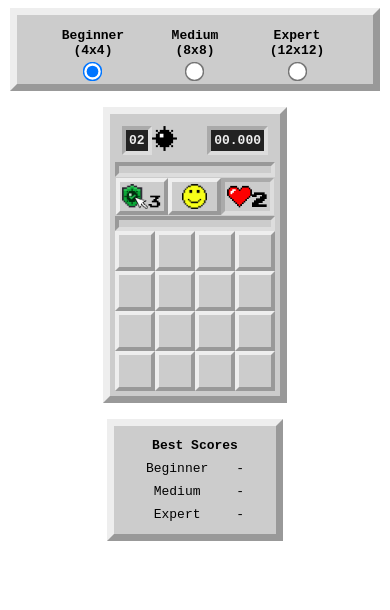
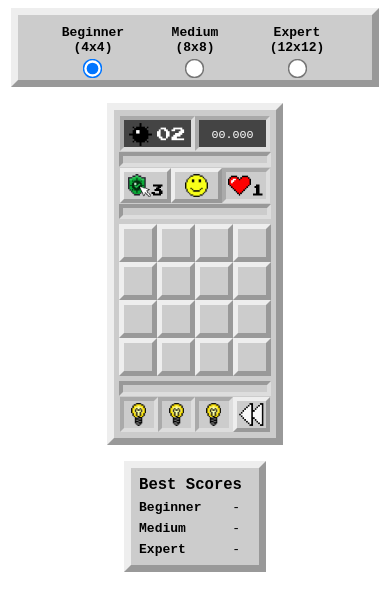
Before and after one commit to talshachar/minesweeper, a plain HTML site: page index.html in a window 390 px wide. Drawn offline with Linux system fonts and the light colour scheme.

Commit message:
Add files via upload

```diff
--- a/css/main.css
+++ b/css/main.css
@@ -1,23 +1,27 @@
 .game-table, .difficulties, .game-scores {
-    margin: 0 auto 1em;
-    border-spacing: 0px;
-    user-select: none;
-    text-align: center;
     background-color: #ccc;
     border: 7px solid;
     border-color: #eee#999 #999 #eee;
     font-family: 'Press Start 2P';
+    text-align: center;
+    margin: 0 auto 1em;
     padding: 5px;
+    user-select: none;
+    border-spacing: initial;
+    /* table-layout:fixed; */
+    width: max-content;
+    box-sizing: border-box;
 }
 
 .cell {
     font-size: 20px;
     font-weight: bold;
     background-color: #ccc;
-    border: 4px solid;
+    border: 5px solid;
     border-color: #eee #999 #999 #eee;
-    height: 40px;
-    width: 40px;
+    height: 38px;
+    width: 38px;
+    border-spacing: 0px;
     box-sizing: border-box;
 }
 
@@ -30,7 +34,63 @@
     border-color: #777 #eee #eee #777;
 }
 
-/* Seperator in game-table */
+/* Game functions */
+
+.game-table div {
+    background-color: inherit;
+    width: 32%;
+    height: 35px;
+    padding: 2px;
+    border: 4px solid;
+    border-color: #aaa #ddd #ddd #aaa;
+    margin: 0px;
+    box-sizing: border-box;
+    vertical-align: middle;
+}
+
+.game-table button {
+    background-color: inherit;
+    width: 34%;
+    height: 35px;
+    padding: 2px;
+    border: 4px solid;
+    border-color: #eee #999 #999 #eee;
+    outline: none;
+    cursor: pointer;
+    box-sizing: border-box;
+}
+
+.game-table button:active {
+    border-color: #aaa #ddd #ddd #aaa;
+    transform: scale(0.95);
+}
+
+.game-table button img, .game-table div img {
+    display: inline-block;
+    height: 100%;
+    width: auto;
+}
+
+.safe-clicks, .lives {
+    font-family: 'Press Start 2P';
+    font-size: 12px;
+    font-weight: bold;
+}
+
+.stopwatch, .bombs-count {
+    width: 50% !important;
+    background-color: #444 !important;
+    color: #fff;
+    line-height: 23px;
+}
+
+.stopwatch span, .bombs-count span {
+    vertical-align: middle;
+    font-weight: normal;
+    font-size: 0.9em;
+}
+
+/* Seperators in game-table */
 
 .game-table th:empty, .game-table tfoot td:empty {
     height: 5px;
@@ -38,73 +98,25 @@
     border-color: #999 #ddd #ddd#999;
 }
 
-/* Game functions */
-
-thead div {
+.difficulties span {
     display: inline-block;
-    background-color: #ccc;
-    border: 4px solid;
-    border-color: #aaa #ddd #ddd #aaa;
-    padding: 2px;
-    width: 26%;
-}
-
-.game-table thead button {
-    background-color: #ccc;
-    border: 4px solid;
-    border-color: #eee #999 #999 #eee;
-    outline: none;
-    cursor: pointer;
-    padding: 2px;
-    width: 33%;
-}
-
-.game-table thead button:active {
-    border-color: #aaa #ddd #ddd #aaa;
-    transform: scale(0.95);
-}
-
-.game-table thead img {
-    height: 25px;
-    vertical-align: middle;
-}
-
-.stopwatch, .bombs-count {
+    width: 25%;
     font-family: monospace;
-    border: 4px solid;
-    border-color: #aaa #ddd #ddd #aaa;
-    background-color: #222;
-    color: #eee;
-    float: right;
-    padding: 3px;
-}
-
-.safe-clicks, .lives {
-    font-family: 'Press Start 2P';
-    vertical-align: bottom;
-    /* font-size: 0.8em; */
-}
-
-.difficulties div {
-    font-family: monospace;
-    display: inline-block;
     text-align: center;
-    width: 25%;
     padding-top: 5px;
     word-wrap: break-word;
     font-weight: bold;
 }
 
-.difficulties div input {
+.difficulties span input {
     display: block;
     margin: 0.5em auto 0;
     transform: scale(1.5);
 }
 
-.game-scores {
+.game-scores td {
     font-family: monospace;
-    width: fit-content;
-    border-spacing: 2em 0.5em;
+    padding: 3px 12px 3px 3px;
 }
 
 /* Game elements */
@@ -113,8 +125,6 @@ thead div {
     display: block;
     width: 100%;
     height: 100%;
-    /* width: 30px;
-    height: 30px; */
 }
 
 /* Numbers colors */
--- a/index.html
+++ b/index.html
@@ -6,37 +6,28 @@
     <meta name="viewport" content="width=device-width, initial-scale=1.0">
     <title>Minesweeper</title>
     <link rel="stylesheet" href="css/main.css" />
-    <link rel="stylesheet"
-        href="https://fonts.googleapis.com/css2?family=Press+Start+2P&display=swap&text=.:0123456789">
+    <link rel="stylesheet" href="https://fonts.googleapis.com/css2?family=Press+Start+2P&display=swap">
+    <!-- &text=.:0123456789 -->
 </head>
 
 <body onload="initGame()">
 
-    <table class="difficulties">
-        <tr>
-            <td colspan="100%"></td>
-        </tr>
-        <tr>
-            <td colspan="100%"">
-            <div><span>Beginner (4x4)</span><input onclick=" initGame()" type="radio" name="difficulty" data-i="4"
-                data-j="4" data-mines="2" data-lives="2" data-safeclicks="3" data-name="beginner" checked>
-                </div>
-                <div><span>Medium (8x8)</span><input onclick="initGame()" type="radio" name="difficulty" data-i="8"
-                        data-j="8" data-mines="12" data-lives="1" data-safeclicks="2" data-name="medium"> </div>
-                <div><span>Expert (12x12)</span><input onclick="initGame()" type="radio" name="difficulty" data-i="12"
-                        data-j="12" data-mines="30" data-lives="1" data-safeclicks="1" data-name="expert"> </div>
-            </td>
-        </tr>
-    </table>
+    <div class="difficulties">
+        <span>Beginner (4x4)<input onclick=" initGame()" type="radio" name="difficulty" data-i="4" data-j="4"
+                data-mines="2" data-lives="1" data-safeclicks="3" data-name="beginner" checked></span>
+        <span>Medium (8x8)<input onclick="initGame()" type="radio" name="difficulty" data-i="8" data-j="8"
+                data-mines="12" data-lives="2" data-safeclicks="2" data-name="medium"></span>
+        <span>Expert (12x12)<input onclick="initGame()" type="radio" name="difficulty" data-i="12" data-j="12"
+                data-mines="30" data-lives="3" data-safeclicks="1" data-name="expert"></span>
+    </div>
 
     <table class="game-table">
         <thead>
-            <tr>
-                <th colspan="100%" style="padding: 7px;">
-                    <span class="bombs-count" style="float: left;"></span><img style="float: left;"
-                        src="img/bomb.png" />
-                    <span class="stopwatch">00.0</span>
-                </th>
+            <th colspan="100%">
+                <div class=" bombs-count" style="float: left;"><img src="img/bomb.png"
+                        style="vertical-align: middle; margin-right: 5px;" /><span></span></div>
+                <div class="stopwatch" style="float: right;"><span style="font-family: monospace;"></span></div>
+            </th>
             </tr>
             <tr>
                 <th colspan="100%"></th>
@@ -44,36 +35,58 @@
             <tr>
                 <th colspan="100%">
                     <button onclick="safeClick()" title="Safe Click" style="float: left;"><img
-                            src="img/safeclick.png" /><span class="safe-clicks">3</span></button>
+                            src="img/safe-click.png" /><span class="safe-clicks"></span></button>
                     <button onclick="initGame()" title="Restart"><img class="smiley"
-                            src="img/smiley_smile.png"></button>
+                            src="img/smiley-happy.png"></button>
                     <div title="Remaining Lives" style="float: right;"><img src="img/heart.png" /><span
-                            class="lives">3</span></div>
+                            class="lives"></span></div>
                 </th>
             </tr>
             <tr>
                 <th colspan="100%"></th>
             </tr>
+            <tr style="height: 5px;"></tr>
         </thead>
+
         <!-- Game board is being rendered into tbody -->
         <tbody></tbody>
-        <!--  -->
+
+        <tfoot style="padding: 0;">
+            <tr style="height: 5px;"></tr>
+            <tr>
+                <th colspan="100%"></th>
+            </tr>
+            <tr>
+                <td colspan="100%">
+                    <div class="hint" style="float: left; width: 25%;" title="Hint"><img onclick="toggleHint(this)"
+                            src="img/light-bulb.png" style=" cursor: pointer;" />
+                    </div>
+                    <div class="hint" style="float: left; width: 25%;" title="Hint"><img onclick="toggleHint(this)"
+                            src="img/light-bulb.png" style=" cursor: pointer;" />
+                    </div>
+                    <div class="hint" style="float: left; width: 25%;" title="Hint"><img onclick="toggleHint(this)"
+                            src="img/light-bulb.png" style=" cursor: pointer;" />
+                    </div>
+                    <button onclick="undo()" style="float: left; width: 25%;" title="Undo"><img src="img/undo.png" /></button>
+                </td>
+            </tr>
+        </tfoot>
     </table>
 
     <table class="game-scores">
         <tr>
-            <td colspan="2" style="border: none; font-weight: bold;">Best Scores</td>
+            <td colspan="2" style="font-size: 1.2em; font-weight: bold;">Best Scores</td>
         </tr>
         <tr>
-            <td>Beginner</td>
+            <td style="text-align: left; font-weight: bold;">Beginner</td>
             <td class="beginner-score">-</td>
         </tr>
         <tr>
-            <td>Medium</td>
+            <td style="text-align: left; font-weight: bold;">Medium</td>
             <td class="medium-score">-</td>
         </tr>
         <tr>
-            <td>Expert</td>
+            <td style="text-align: left; font-weight: bold;">Expert</td>
             <td class="expert-score">-</td>
         </tr>
     </table>
--- a/js/game.js
+++ b/js/game.js
@@ -5,10 +5,12 @@ const MINE = '<img src="img/bomb.png" class="game-el"/>';
 // const FLAG = '&#128681';
 const FLAG = '<img src="img/flag.png" class="game-el"/>';
 const WRONG_MARK = '<img src="img/not-bomb.png" class="game-el"/>';
+// const SAFE = '<img src="img/safe.png" class="game-el"/>';
 
 var gBoard;
 var gLevel;
 var gGame;
+var gUndos;
 
 function initGame() {
     var difficulty = document.querySelector('input[name="difficulty"]:checked').dataset;
@@ -23,18 +25,21 @@ function initGame() {
     gGame = {
         isOn: true,
         numsShownCount: 0,
-        markedCount: 0, // Add remaining bombs indicator using this key
+        markedCount: 0,
         remainingLives: gLevel.LIVES,
         remainingSafeClicks: gLevel.SAFE_CLICKS,
-        // isHint = false
+        isHint: false,
+        isFirstCellClicked: false
     };
     gBoard = buildBoard(gLevel.HEIGHT, gLevel.WIDTH, gLevel.MINES);
+    gUndos = [];
 
     resetStopwatch();
     loadBestScores();
-    document.querySelector('.smiley').src = 'img/smiley_smile.png';
+    document.querySelector('.smiley').src = 'img/smiley-happy.png';
     document.querySelector('.safe-clicks').innerText = gGame.remainingSafeClicks;
     updateLives();
+    resetHints();
     updateBombsCount(gGame, gLevel);
 
     renderBoard(gBoard, '.game-table tbody');
@@ -43,12 +48,14 @@ function initGame() {
 function cellClicked(elCell, i, j) {
     var cell = gBoard[i][j];
     if (!gGame.isOn || cell.isShown || cell.isMarked) return;
-    if (gGame.numsShownCount === 0) {
+    if (!gGame.isFirstCellClicked) {
         addMines(gBoard, gLevel.MINES, i, j); // First click is never a mine
         startStopwatch();
-    } /* else if (gGame.isHint) {
-        revealHint(gBoard, i, j)
-    } */
+        gGame.isFirstCellClicked = true;
+    } else if (gGame.isHint) {
+        revealHint(gBoard, i, j);
+        return;
+    }
 
     cell.isShown = true;
     var cellContent = (cell.isMine) ? MINE :
@@ -57,10 +64,13 @@ function cellClicked(elCell, i, j) {
     elCell.classList.remove('clickable');
     elCell.classList.add('clicked', `num${cell.minesAroundCount}`);
 
+    gUndos.push({ elCell: elCell, i: i, j: j, reursive: false })
     if (cell.isMine) updateLives(elCell);
     else {
         gGame.numsShownCount++;
-        if (cellContent === '') expandShown(gBoard, i, j)
+        if (cellContent === '') {
+            expandShown(gBoard, i, j)
+        }
     }
 
     checkGameOver(elCell);
@@ -76,6 +86,146 @@ function cellMarked(elCell, i, j) {
     elCell.innerHTML = cellContent;
     gGame.markedCount += (cell.isMarked) ? 1 : -1;
     updateBombsCount(gGame, gLevel);
+    gUndos.push({ elCell: elCell, i: i, j: j, mark: true })
+}
+
+function undo() {
+    if (!gUndos.length || !gGame.isOn) return;
+    var currUndo = gUndos.pop();
+    var currCell = gBoard[currUndo.i][currUndo.j];
+    if (currUndo.mark) {
+        currCell.isMarked = !currCell.isMarked;
+        gGame.markedCount += (currCell.isMarked) ? 1 : -1;
+        updateBombsCount(gGame, gLevel);
+
+        currUndo.elCell.classList.toggle('clickable');
+        var cellContent = (currCell.isMarked) ? FLAG : '';
+        currUndo.elCell.innerHTML = cellContent;
+    } else {
+        gBoard[currUndo.i][currUndo.j].isShown = false;
+        gGame.numsShownCount--;
+        if (gBoard[currUndo.i][currUndo.j].isMine) {
+            currUndo.elCell.style.backgroundColor = 'initial';
+            gGame.remainingLives++;
+            updateLives();
+
+        }
+        currUndo.elCell.innerText = '';
+        currUndo.elCell.classList.add('clickable');
+        currUndo.elCell.classList.remove('clicked');
+        if (currUndo.recursive) undo();
+    }
+    //     remainingLives: gLevel.LIVES,
+    //     remainingSafeClicks: gLevel.SAFE_CLICKS,
+
+}
+
+function safeClick() {
+    if (gGame.numsShownCount === 0) alert('First click is always safe :)');
+    if (!gGame.isOn || gGame.remainingSafeClicks === 0 || gGame.numsShownCount === 0) return;
+    var clearCells = getClearCellsPos(gBoard);
+    for (var idx = 0; idx < clearCells.length; idx++) {
+        if (gBoard[clearCells[idx].i][clearCells[idx].j].isMine) {
+            clearCells.splice(idx, 1);
+        }
+    }
+    if (!clearCells.length) return;
+    var randIdx = Math.floor(Math.random() * clearCells.length);
+    var randSafeCellPos = clearCells[randIdx];
+
+    var elSafeCell = document.querySelector(`.cell-${randSafeCellPos.i}-${randSafeCellPos.j}`);
+    elSafeCell.innerHTML = WRONG_MARK;
+    elSafeCell.classList.remove('clickable');
+    gBoard[randSafeCellPos.i][randSafeCellPos.j].isShown = true;
+    gGame.remainingSafeClicks--;
+    document.querySelector('.safe-clicks').innerText = gGame.remainingSafeClicks;
+
+    setTimeout(function () {
+        elSafeCell.innerHTML = ''
+        elSafeCell.classList.add('clickable');
+        gBoard[randSafeCellPos.i][randSafeCellPos.j].isShown = false;
+    }, 1500);
+}
+
+function toggleHint(elHint) {
+    if (gGame.numsShownCount === 0) {
+        alert('Hints are available only after starting the game!'); // Replace with modal
+        return;
+    } else if (!elHint.src.includes('active')) {
+        if (gGame.isHint || document.querySelectorAll('img[src="img/light-bulb-active.png"]').length > 0 || !gGame.isOn) {
+            return;
+        }
+    }
+
+    gGame.isHint = !gGame.isHint
+    if (gGame.isHint) {
+        elHint.src = 'img/light-bulb-active.png';
+        elHint.parentElement.style.backgroundColor = '#eea'
+    } else {
+        elHint.src = 'img/light-bulb.png';
+        elHint.parentElement.style.backgroundColor = 'initial'
+    }
+}
+
+function revealHint(board, rowIdx, colIdx) {
+    var revealedCells = []
+    for (var i = rowIdx - 1; i <= rowIdx + 1; i++) {
+        if (i < 0 || i >= board.length) continue;
+        for (var j = colIdx - 1; j <= colIdx + 1; j++) {
+            if (j < 0 || j >= board[0].length) continue;
+            var currCell = board[i][j];
+            var currElCell = document.querySelector(`.cell-${i}-${j}`);
+            if (currCell.isShown) continue;
+            revealedCells.push({ i: i, j: j });
+
+            var cellContent = (currCell.isMine) ? MINE :
+                (currCell.minesAroundCount > 0) ? currCell.minesAroundCount : '';
+            currElCell.innerHTML = cellContent;
+            currElCell.classList.remove('clickable');
+            currElCell.classList.add('clicked', `num${currCell.minesAroundCount}`);
+            gGame.isHint = false;
+
+        }
+    }
+    setTimeout(function () {
+        for (var idx = 0; idx < revealedCells.length; idx++) {
+            i = revealedCells[idx].i
+            j = revealedCells[idx].j
+            currElCell = document.querySelector(`.cell-${i}-${j}`);
+            currElCell.innerText = '';
+            currElCell.classList.add('clickable');
+            currElCell.classList.remove('clicked');
+        }
+        var elHint = document.querySelector('img[src="img/light-bulb-active.png"]');
+        elHint.parentElement.style.backgroundColor = 'initial';
+        elHint.src = 'img/light-bulb.png';
+        elHint.style.display = 'none';
+    }, 1000);
+}
+
+
+function checkGameOver(clickedBombEl) {
+    // if (!gGame.isOn) return;
+    if (gGame.remainingLives === 0) {
+        clickedBombEl.style.backgroundColor = 'red';
+        gGame.isOn = false;
+        document.querySelector('.smiley').src = 'img/smiley-sad.png';
+        revealGameElements(gBoard, MINE);
+    } else if (gGame.numsShownCount === gLevel.HEIGHT * gLevel.WIDTH - gLevel.MINES) {
+        gGame.isOn = false;
+        document.querySelector('.smiley').src = 'img/smiley-cool.png';
+        revealGameElements(gBoard, FLAG);
+        var time = document.querySelector('.stopwatch span').innerText;
+        var difficulty = document.querySelector('input[name="difficulty"]:checked').dataset.name;
+
+    }
+    updateBombsCount(gGame, gLevel);
+    if (!gGame.isOn) {
+        clearInterval(gStopwatchInterval);
+        gStopwatchInterval = null;
+        removeClassFromAllElements('.clickable');
+        updateBestScores(difficulty, time);
+    }
 }
 
 
@@ -88,89 +238,14 @@ function expandShown(board, rowIdx, colIdx) {
             if (i === rowIdx && j === colIdx) continue;
             if (!cell.isMine) {
                 var elCell = document.querySelector(`.cell-${i}-${j}`);
+                gUndos[gUndos.length - 1].recursive = true;
                 cellClicked(elCell, i, j);
+                gUndos[gUndos.length - 1].recursive = true;
             }
         }
     }
     return board;
 }
-
-function safeClick() {
-    if (!gGame.isOn || gGame.remainingSafeClicks === 0) return;
-    var clearCells = getClearCellsPos(gBoard);
-    for (var idx = 0; idx < clearCells.length; idx++) {
-        if (gBoard[clearCells[idx].i][clearCells[idx].j].isMine) {
-            clearCells.splice(idx, 1);
-        }
-    }
-    var randIdx = Math.floor(Math.random() * clearCells.length);
-    var randSafeCellPos = clearCells[randIdx];
-
-    var elSafeCell = document.querySelector(`.cell-${randSafeCellPos.i}-${randSafeCellPos.j}`);
-    elSafeCell.innerHTML = FLAG;
-    elSafeCell.classList.remove('clickable');
-    gBoard[randSafeCellPos.i][randSafeCellPos.j].isShown = true;
-    gGame.remainingSafeClicks--;
-    document.querySelector('.safe-clicks').innerText = gGame.remainingSafeClicks;
-
-    setTimeout(function () {
-        elSafeCell.innerHTML = ''
-        elSafeCell.classList.add('clickable');
-        gBoard[randSafeCellPos.i][randSafeCellPos.j].isShown = false;
-    }, 1500);
-}
-
-// function toggleHint() {
-//     gGame.isHint = !gGame.isHint
-//     // Append css to lightbulb according to isHint state
-// }
-
-// function revealHint(board, rowIdx, colIdx) {
-//     var revealedCells = []
-//     for
-
-//             var currCell = board[i][j];
-//             var currElCell = document.querySelector(`.cell-${i}-${j}`);
-
-//             if (currCell.isShown) continue;
-//             revealedCells.push({ i: i, j: j});
-//             var cellContent = (cell.isMine) ? MINE :
-//                 (cell.minesAroundCount > 0) ? cell.minesAroundCount : '';
-//             currElCell.innerHTML = cellContent;
-//             currElCell.classList.remove('clickable');
-//             currElCell.classList.add('clicked', `num${cell.minesAroundCount}`);
-//             setTimeout(function () {
-
-//             }, 1000);
-//         }
-//     }
-// }
-
-
-function checkGameOver(clickedBombEl) {
-    // if (!gGame.isOn) return;
-    if (gGame.remainingLives === 0) {
-        clickedBombEl.style.backgroundColor = 'red';
-        gGame.isOn = false;
-        document.querySelector('.smiley').src = 'img/smiley_sad.png';
-        revealGameElements(gBoard, MINE);
-    } else if (gGame.numsShownCount === gLevel.HEIGHT * gLevel.WIDTH - gLevel.MINES) {
-        gGame.isOn = false;
-        document.querySelector('.smiley').src = 'img/smiley_cool.png';
-        revealGameElements(gBoard, FLAG);
-        var time = document.querySelector('.stopwatch').innerText;
-        var difficulty = document.querySelector('input[name="difficulty"]:checked').dataset.name;
-
-    }
-    updateBombsCount(gGame, gLevel);
-    if (!gGame.isOn) {
-        clearInterval(gStopwatchInterval);
-        gStopwatchInterval = null;
-        removeClassFromAllElements('.clickable');
-        updateBestScores(difficulty, time);
-    }
-}
-
 
 function buildBoard(height, width, minesCount) {
     var board = [];
--- a/js/utils.js
+++ b/js/utils.js
@@ -11,7 +11,7 @@ function renderBoard(board, selector) {
         for (var j = 0; j < board[0].length; j++) {
             var className = `cell clickable cell-${i}-${j}`;
             strHTML += `<td class="${className}" onclick="cellClicked(this, ${i}, ${j})"
-             oncontextmenu="cellMarked(this, ${i}, ${j}); return false" data-i="${i}" data-j="${j}"></td>`;
+             oncontextmenu="cellMarked(this, ${i}, ${j}); return false"</td>`;
         }
     }
     document.querySelector(selector).innerHTML = strHTML;
@@ -41,6 +41,19 @@ function revealGameElements(board, gameEl) {
     }
 }
 
+// function toggleClearCellsClicks(board) {
+//     var clearCells = getClearCellsPos(board);
+//     for (var idx = 0; idx < clearCells.length; idx++) {
+//         var i = clearCells[idx].i;
+//         var j = clearCells[idx].j;
+//         var currCell = board[i][j];
+//         var currElCell = document.querySelector(`.cell-${i}-${j}`);
+
+//         currCell.isShown = !currCell.isShown;
+//         currElCell.classList.toggle('clickable');
+//     }
+// }
+
 function getClearCellsPos(board) {
     var clearCells = [];
     for (var i = 0; i < board.length; i++) {
@@ -57,7 +70,7 @@ function getClearCellsPos(board) {
 function updateLives(bombCellEl = null) {
     if (bombCellEl) {
         gGame.remainingLives--;
-        if (gGame.remainingLives > 0) bombCellEl.style.backgroundColor = '#faa';
+        if (gGame.remainingLives > 0) bombCellEl.style.backgroundColor = '#ff5';
         document.querySelector('.lives').style.color = 'red';
         setTimeout(function () {
             document.querySelector('.lives').style.color = 'initial';
@@ -69,14 +82,22 @@ function updateLives(bombCellEl = null) {
 function updateBombsCount(game, level) {
     var bombsCount = level.MINES - game.markedCount - (level.LIVES - game.remainingLives);
 
-    document.querySelector('.bombs-count').innerText = (bombsCount > 9) ? bombsCount :
+    document.querySelector('.bombs-count span').innerText = (bombsCount > 9) ? bombsCount :
         (bombsCount >= 0) ? '0' + bombsCount : '00';
 }
 
+function resetHints() {
+    var hints = document.querySelectorAll('.hint');
+    for (var i = 0; i < hints.length; i++) {
+        hints[i].innerHTML = '<img onclick="toggleHint(this)" src="img/light-bulb.png" style=" cursor: pointer;" />';
+        hints[i].style.backgroundColor = 'initial';
+    }
+}
 
+// -- Stopwatch --
 function startStopwatch() {
     gTimeBegan = new Date();
-    gStopwatchInterval = setInterval(runStopwatch, 10);
+    gStopwatchInterval = setInterval(runStopwatch, 11);
 }
 
 function runStopwatch() {
@@ -86,7 +107,7 @@ function runStopwatch() {
     var sec = timeElapsed.getUTCSeconds();
     var ms = timeElapsed.getUTCMilliseconds();
 
-    document.querySelector('.stopwatch').innerText =
+    document.querySelector('.stopwatch span').innerText =
         (min > 9 ? min + ':' : min > 0 ? '0' + min + ':' : '') +
         (sec > 9 ? sec : '0' + sec) + '.' +
         (ms > 99 ? ms : ms > 9 ? '0' + ms : '00' + ms);
@@ -95,10 +116,12 @@ function runStopwatch() {
 function resetStopwatch() {
     clearInterval(gStopwatchInterval);
     gStopwatchInterval = null;
-    document.querySelector('.stopwatch').innerText = "00.000";
+    document.querySelector('.stopwatch span').innerText = "00.000";
 }
+// ---------------
 
 
+// -- Best scores --
 function updateBestScores(difficulty, time) {
     if (!difficulty || !time) return;
     var bestScore = localStorage.getItem(difficulty);
@@ -110,7 +133,6 @@ function updateBestScores(difficulty, time) {
     }
 }
 
-// Helps to compare between minutes to seconds
 function timeStringToFloat(time) {
     var splittedTime = time.split(':');
     var minsToSecs = splittedTime[1] ? splittedTime[0] * 60 : 0;
@@ -119,7 +141,7 @@ function timeStringToFloat(time) {
 }
 
 function loadBestScores() {
-    // document.querySelector('.highscore').style.display = 'none'; // Add highscore modal
+    // document.querySelector('.highscore').style.display = 'none'; // Add a new highscore modal
     var bestScoreHTML = document.querySelector('.beginner-score');
     var bestScore = localStorage.getItem('beginner');
     if (bestScore) bestScoreHTML.innerText = bestScore;
@@ -130,3 +152,4 @@ function loadBestScores() {
     var bestScore = localStorage.getItem('expert');
     if (bestScore) bestScoreHTML.innerText = bestScore;
 }
+// -----------------
```
Also changed, not shown: img/light-bulb-active.png (added), img/light-bulb.png (added), img/safe-click.png (added), img/smiley-cool.png (added), img/smiley-happy.png (added), img/smiley-sad.png (added), img/smiley-surprised.png (added), img/undo.png (added).
